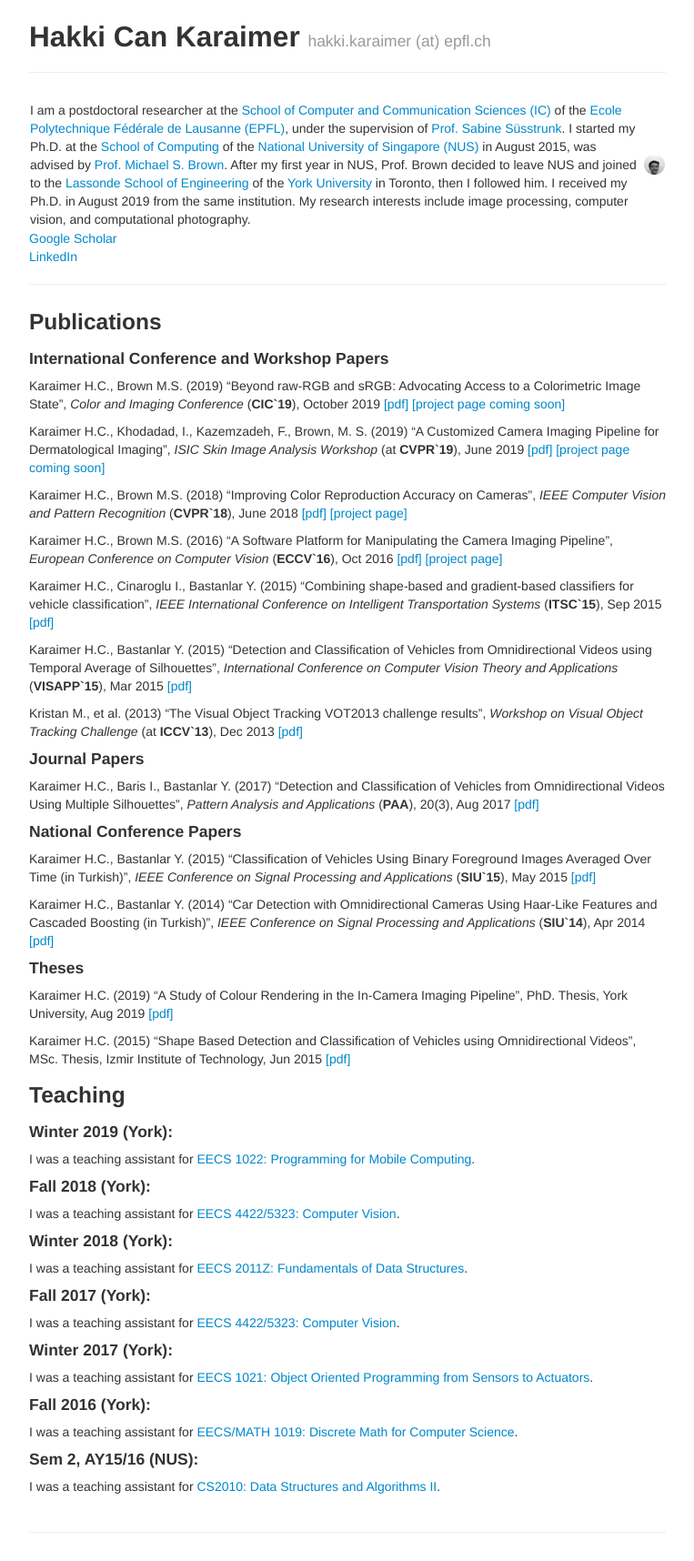
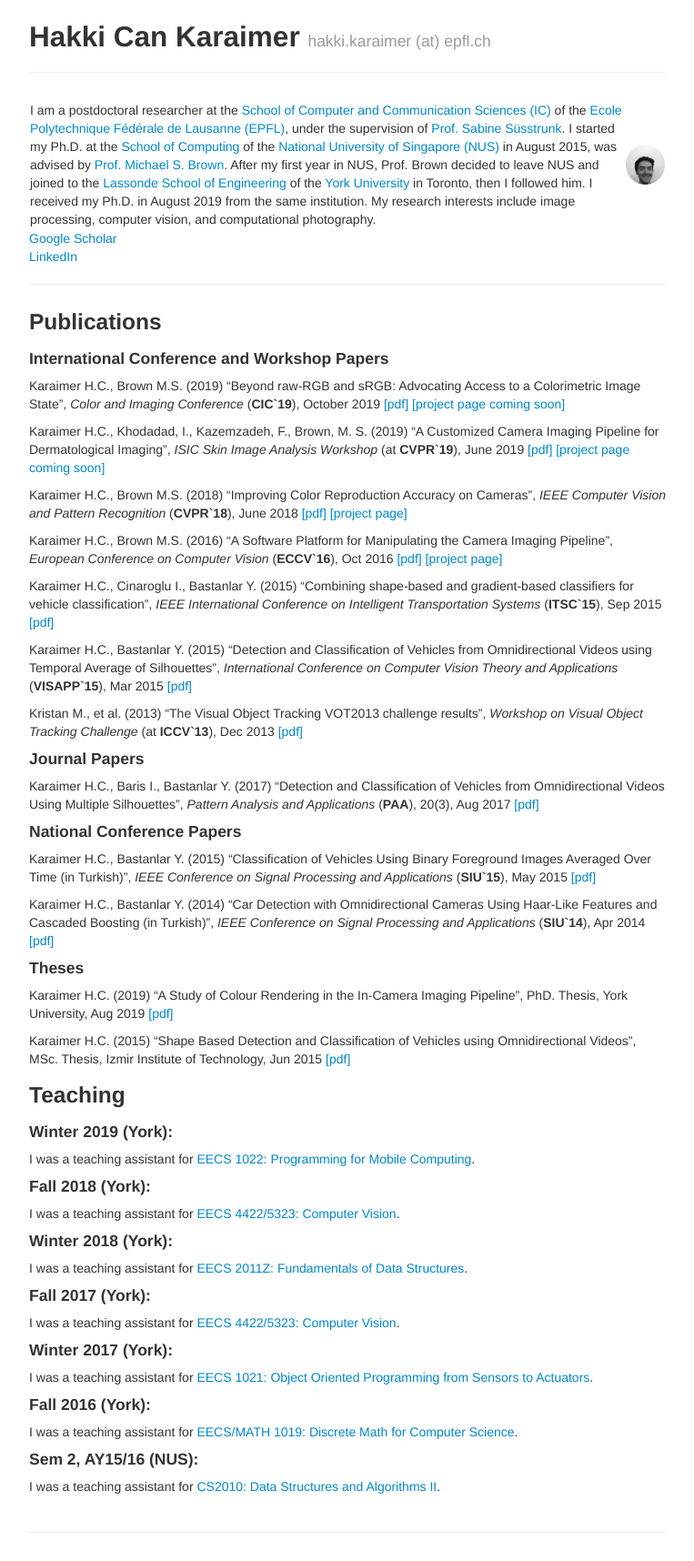
Before and after one commit to karaimer/karaimer.github.io, a Jekyll site: the page built from index.md, in a window 1280 px wide. Shown: the whole page at 91% size, without its empty margins (258-1021 px from the left). Built offline with Jekyll 4.4.1, drawn with Linux system fonts in a browser that asks for light colours.

Commit message:
Update index.md

```diff
--- a/index.md
+++ b/index.md
@@ -8,7 +8,7 @@
 
 | - | - |
 |---|---|
-| I am a postdoctoral researcher at the [School of Computer and Communication Sciences (IC)](https://www.epfl.ch/schools/ic/) of the [Ecole Polytechnique Fédérale de Lausanne (EPFL)](https://www.epfl.ch/en/), under the supervision of [Prof. Sabine Süsstrunk](https://ivrl.epfl.ch/people/people-susstrunk/). I started my Ph.D. at the [School of Computing](https://www.comp.nus.edu.sg) of the [National University of Singapore (NUS)](http://nus.edu.sg/) in August 2015, was advised by [Prof. Michael S. Brown](http://www.cse.yorku.ca/~mbrown/). After my first year in NUS, Prof. Brown decided to leave NUS and joined to the [Lassonde School of Engineering](https://lassonde.yorku.ca) of the [York University](https://www.yorku.ca/index.html) in Toronto, then I followed him. I received my Ph.D. in August 2019 from the same institution. My research interests include image processing, computer vision, and computational photography.     | ![](/image/original_0099.png){:height="320px" width="160px"} |
+| I am a postdoctoral researcher at the [School of Computer and Communication Sciences (IC)](https://www.epfl.ch/schools/ic/) of the [Ecole Polytechnique Fédérale de Lausanne (EPFL)](https://www.epfl.ch/en/), under the supervision of [Prof. Sabine Süsstrunk](https://ivrl.epfl.ch/people/people-susstrunk/). I started my Ph.D. at the [School of Computing](https://www.comp.nus.edu.sg) of the [National University of Singapore (NUS)](http://nus.edu.sg/) in August 2015, was advised by [Prof. Michael S. Brown](http://www.cse.yorku.ca/~mbrown/). After my first year in NUS, Prof. Brown decided to leave NUS and joined to the [Lassonde School of Engineering](https://lassonde.yorku.ca) of the [York University](https://www.yorku.ca/index.html) in Toronto, then I followed him. I received my Ph.D. in August 2019 from the same institution. My research interests include image processing, computer vision, and computational photography.     | ![](/image/original_0099.png){:height="2400px" width="320px"} |
 
 [Google Scholar](https://scholar.google.com/citations?user=jhlnGS4AAAAJ&hl=en)
 [LinkedIn](https://www.linkedin.com/in/karaimer)
```
